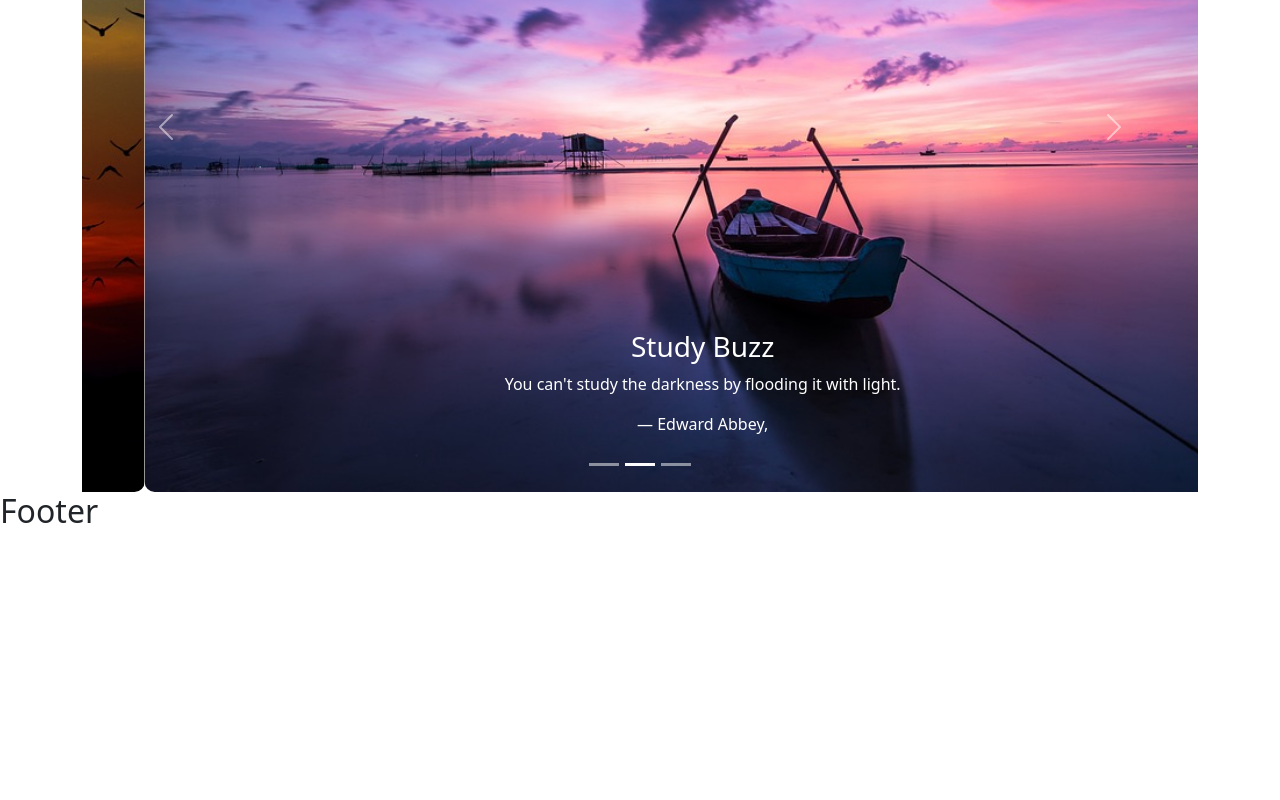
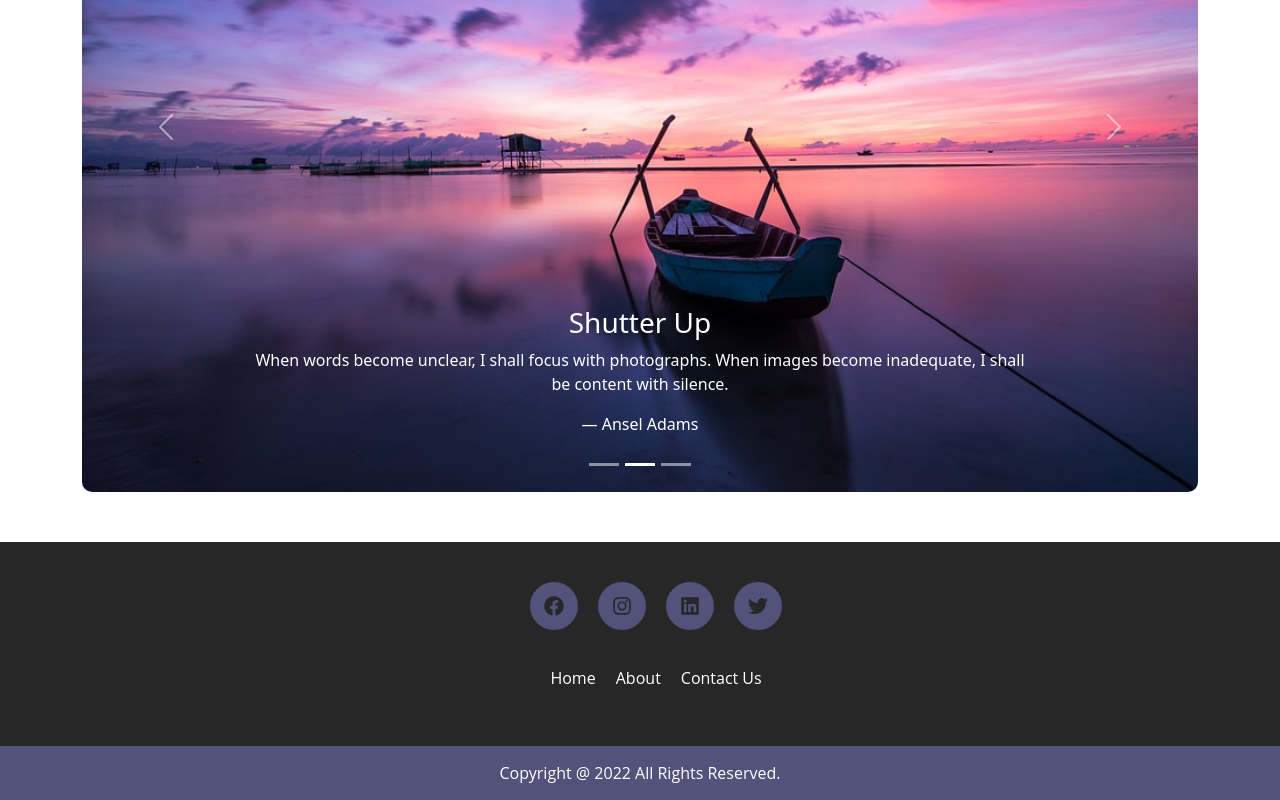
Before and after one commit to Sharif101/Shutterup-client-, a React (Create React App) app: page / in a window 1280 px wide. Shown: the part 307-1107 px from the top of the page. Before the commit the page ends 845 px from the top, so only its background shows below. Built offline with nearby package versions, Linux system fonts and the light colour scheme.

Commit message:
footer added

```diff
--- a/package.json
+++ b/package.json
@@ -3,6 +3,9 @@
   "version": "0.1.0",
   "private": true,
   "dependencies": {
+    "@fortawesome/fontawesome-svg-core": "^6.2.0",
+    "@fortawesome/free-solid-svg-icons": "^6.2.0",
+    "@fortawesome/react-fontawesome": "^0.2.0",
     "@testing-library/jest-dom": "^5.16.5",
     "@testing-library/react": "^13.4.0",
     "@testing-library/user-event": "^13.5.0",
@@ -10,6 +13,7 @@
     "react": "^18.2.0",
     "react-bootstrap": "^2.6.0",
     "react-dom": "^18.2.0",
+    "react-icons": "^4.6.0",
     "react-router-dom": "^6.4.3",
     "react-scripts": "5.0.1",
     "web-vitals": "^2.1.4"
--- a/src/Pages/Home/Home.js
+++ b/src/Pages/Home/Home.js
@@ -13,30 +13,33 @@
         <Carousel.Item className="slide">
           <img className="d-block w-100" src={pic1} alt="First slide" />
           <Carousel.Caption className="slide-text">
-            <h3>Study Buzz</h3>
+            <h3>Shutter Up</h3>
             <p>
-              The authority of those who teach is often an obstacle to those who
-              want to learn.
+              If your photos aren’t good enough, then you’re not close enough.
             </p>
-            <p>― Marcus Tullius Cicero</p>
+            <p>— Robert Capa</p>
           </Carousel.Caption>
         </Carousel.Item>
         <Carousel.Item className="slide">
           <img className="d-block w-100" src={pic2} alt="Second slide" />
 
           <Carousel.Caption className="slide-text">
-            <h3>Study Buzz</h3>
-            <p>You can't study the darkness by flooding it with light.</p>
-            <p>― Edward Abbey,</p>
+            <h3>Shutter Up</h3>
+            <p>
+              When words become unclear, I shall focus with photographs. When
+              images become inadequate, I shall be content with silence.
+            </p>
+            <p>— Ansel Adams</p>
           </Carousel.Caption>
         </Carousel.Item>
         <Carousel.Item className="slide">
           <img className="d-block w-100" src={pic3} alt="Third slide" />
 
           <Carousel.Caption className="slide-text">
-            <h3>Study Buzz</h3>
+            <h3>Shutter Up</h3>
             <p>
-              The ink of the scholar is more holy than the blood of the martyr.
+              In photography there is a reality so subtle that it becomes more
+              real than reality.
             </p>
           </Carousel.Caption>
         </Carousel.Item>
--- /dev/null
+++ b/src/Shared/Footer/Footer.css
@@ -0,0 +1,69 @@
+
+
+.footer{
+	font-family: 'Open Sans', sans-serif;
+    display: flex;
+    flex-direction: column;
+    min-height: 100%;
+    margin-top: 50px;
+}
+
+.footer a{
+    text-decoration: none;
+}
+
+footer{
+    background-color: #272727;
+    text-align: center;
+    text-transform: uppercase;
+    padding-top: 30px;
+    margin-top: auto;
+}
+
+footer li{
+    list-style: none;
+    margin: 10px;
+    display: inline-block;
+}
+
+.icons a{
+    background: #52527a;
+    color: #272727;
+    padding: 14px;
+    font-size: 20px;
+    border-radius: 100%;
+    display: flex;
+}
+.icons a:hover{
+    color: #ffffff;
+    transition: 0.5s;
+}
+
+.menu a{
+    color: #ffffff;
+    text-transform: capitalize;
+}
+.menu a:hover{
+    color: #52527a;
+    transition: 0.5s;
+}
+
+.footer-copyright{
+    background-color:#52527a;
+    color: #ffffff;
+    padding: 15px;
+    margin-top: 30px;
+    text-transform: capitalize;
+}
+
+.footer-copyright p{
+    margin-bottom: 0px;
+}
+@media screen and (max-width:576px) {
+    .icons a{
+        font-size: 15px;
+    }
+    .footer-copyright{
+        font-size: 15px;
+    }
+}
--- a/src/Shared/Footer/Footer.js
+++ b/src/Shared/Footer/Footer.js
@@ -1,9 +1,48 @@
 import React from "react";
+import { FaFacebook, FaInstagram, FaLinkedin, FaTwitter } from "react-icons/fa";
+import "./Footer.css";
 
 const Footer = () => {
   return (
     <div>
-      <h2>Footer</h2>
+      <footer className="footer">
+        <ul class="icons">
+          <li>
+            <a href="#">
+              <FaFacebook />
+            </a>
+          </li>
+          <li>
+            <a href="#">
+              <FaInstagram />
+            </a>
+          </li>
+          <li>
+            <a href="#">
+              <FaLinkedin />
+            </a>
+          </li>
+          <li>
+            <a href="#">
+              <FaTwitter />
+            </a>
+          </li>
+        </ul>
+        <ul class="menu">
+          <li>
+            <a href="#">Home</a>
+          </li>
+          <li>
+            <a href="#">About</a>
+          </li>
+          <li>
+            <a href="#">Contact Us</a>
+          </li>
+        </ul>
+        <div class="footer-copyright">
+          <p>Copyright @ 2022 All Rights Reserved.</p>
+        </div>
+      </footer>
     </div>
   );
 };
```
Also changed, not shown: 1 other file (tests, documents, lock files or other folders).
